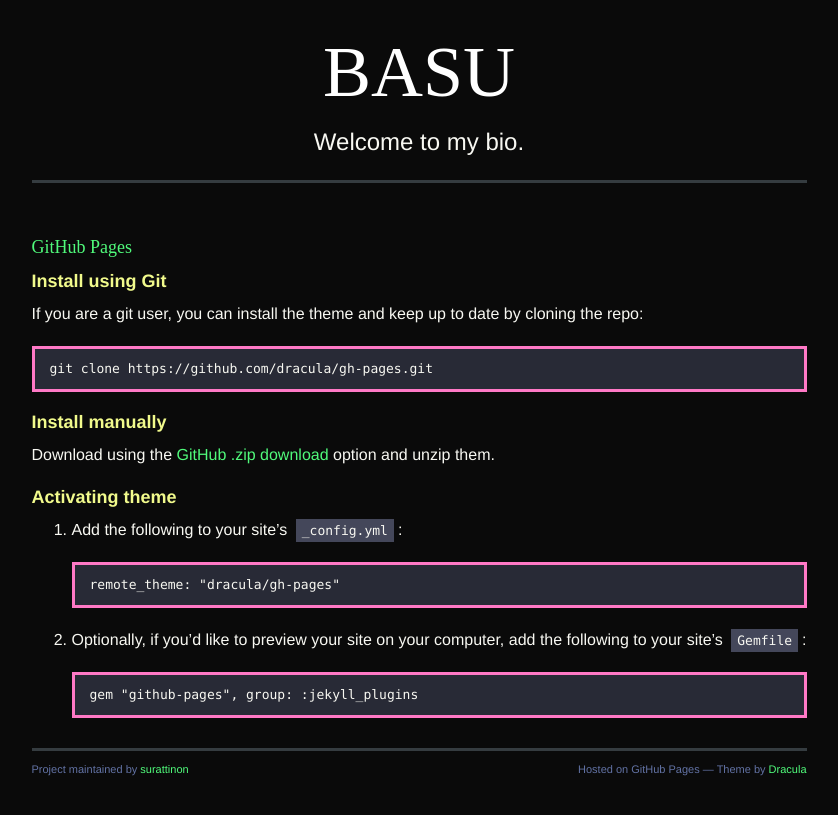
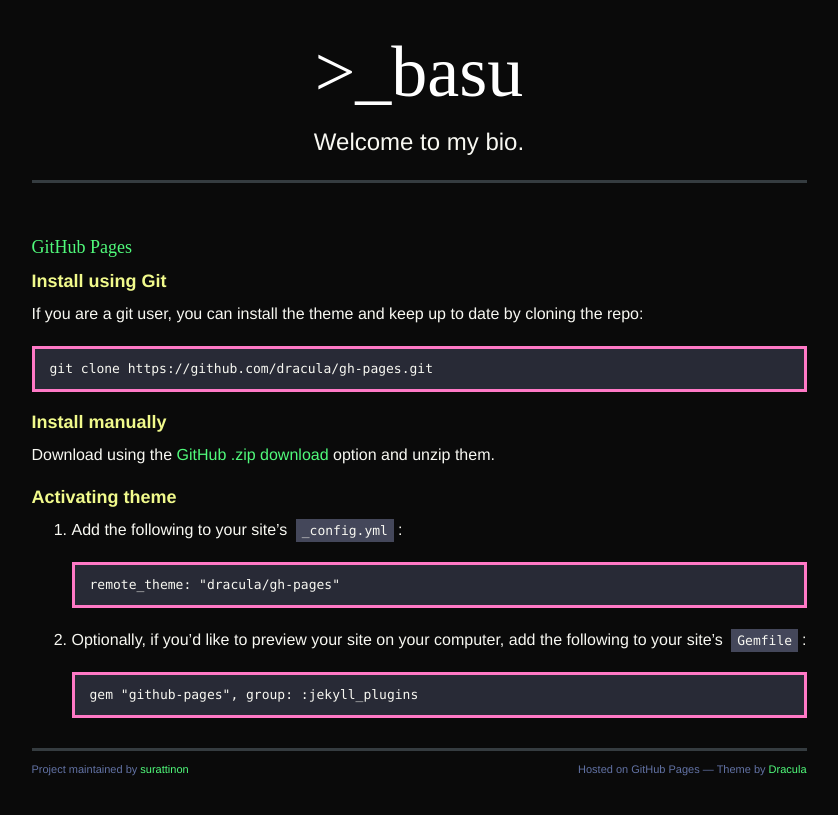
Before and after one commit to surattinon/surattinon.github.io, a Jekyll site: the page built from INSTALL.md, in a window 1280 px wide. Shown: the top 815 px of the page, without its empty margins (221-1059 px from the left). Built offline with Jekyll 4.4.1, drawn with Linux system fonts in a browser that asks for light colours; nearby versions of some CDN libraries; some web fonts are replaced; our own code applies the rules of GitHub Pages for plain Markdown files.

Commit message:
update..

```diff
--- a/_config.yml
+++ b/_config.yml
@@ -1,5 +1,5 @@
 # SEO Values
-title: "BASU"
+title: ">_basu"
 tagline:
 description: Welcome to my bio.
 url: https://github.com/surattinon
```
